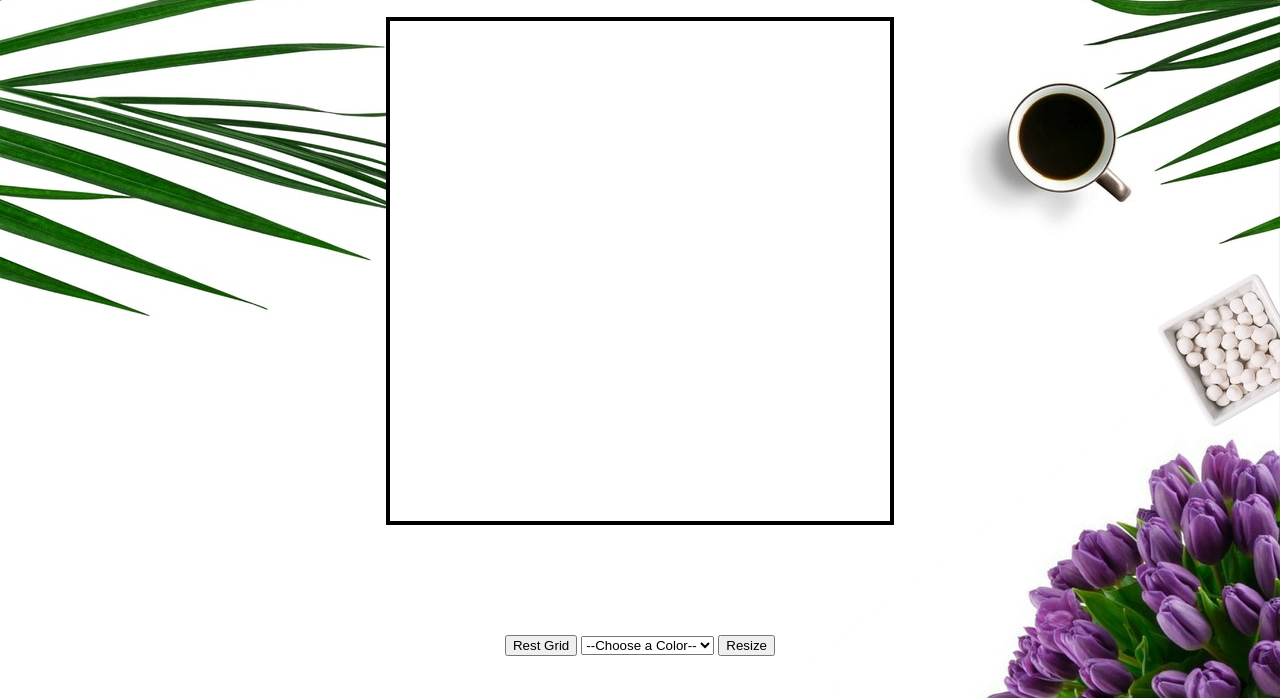
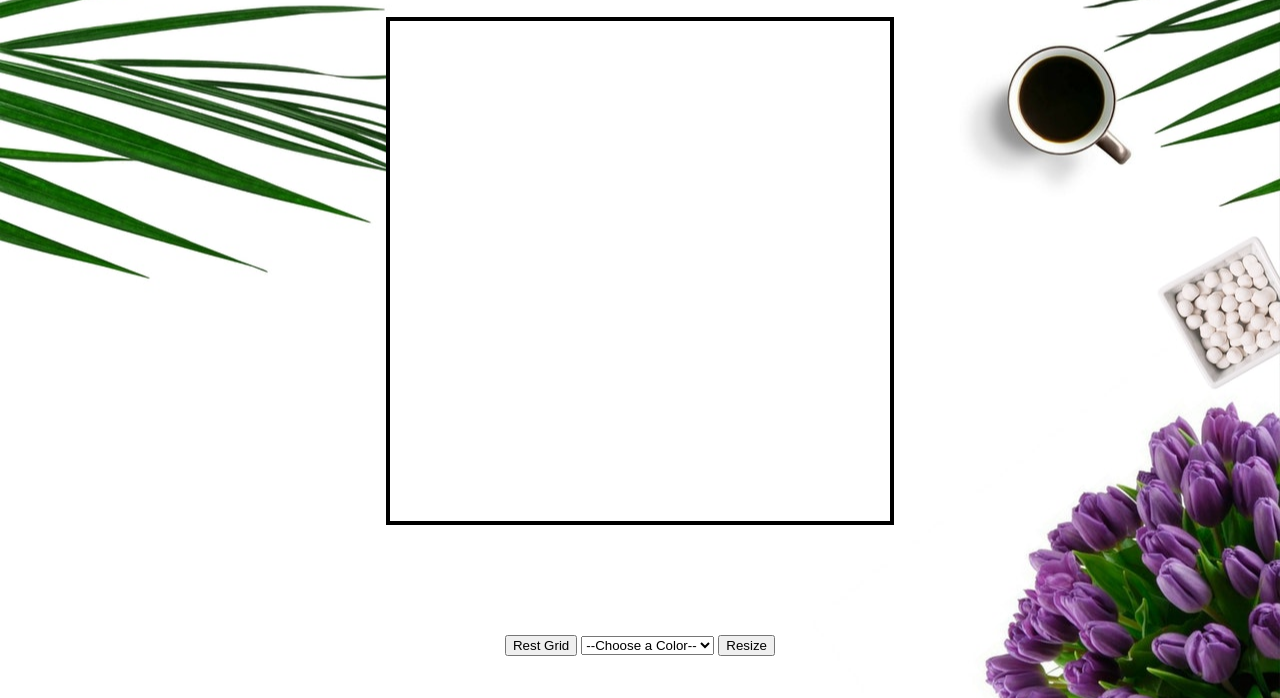
Before and after one commit to ChapHill/magic-board, a plain HTML site: page index.html in a window 1280 px wide. Shown: the part 102-800 px from the top of the page. Drawn offline with Linux system fonts and the light colour scheme.

Commit message:
fixed background image to fit screen

```diff
--- a/style.css
+++ b/style.css
@@ -1,5 +1,9 @@
 body {
-  background-image: url("img/background.jpg");
+  background: url("img/background.jpg") no-repeat center center fixed;
+  -webkit-background-size: cover;
+  -moz-background-size: cover;
+  -o-background-size: cover;
+  background-size: cover;
 }
 
 h1 {
```
